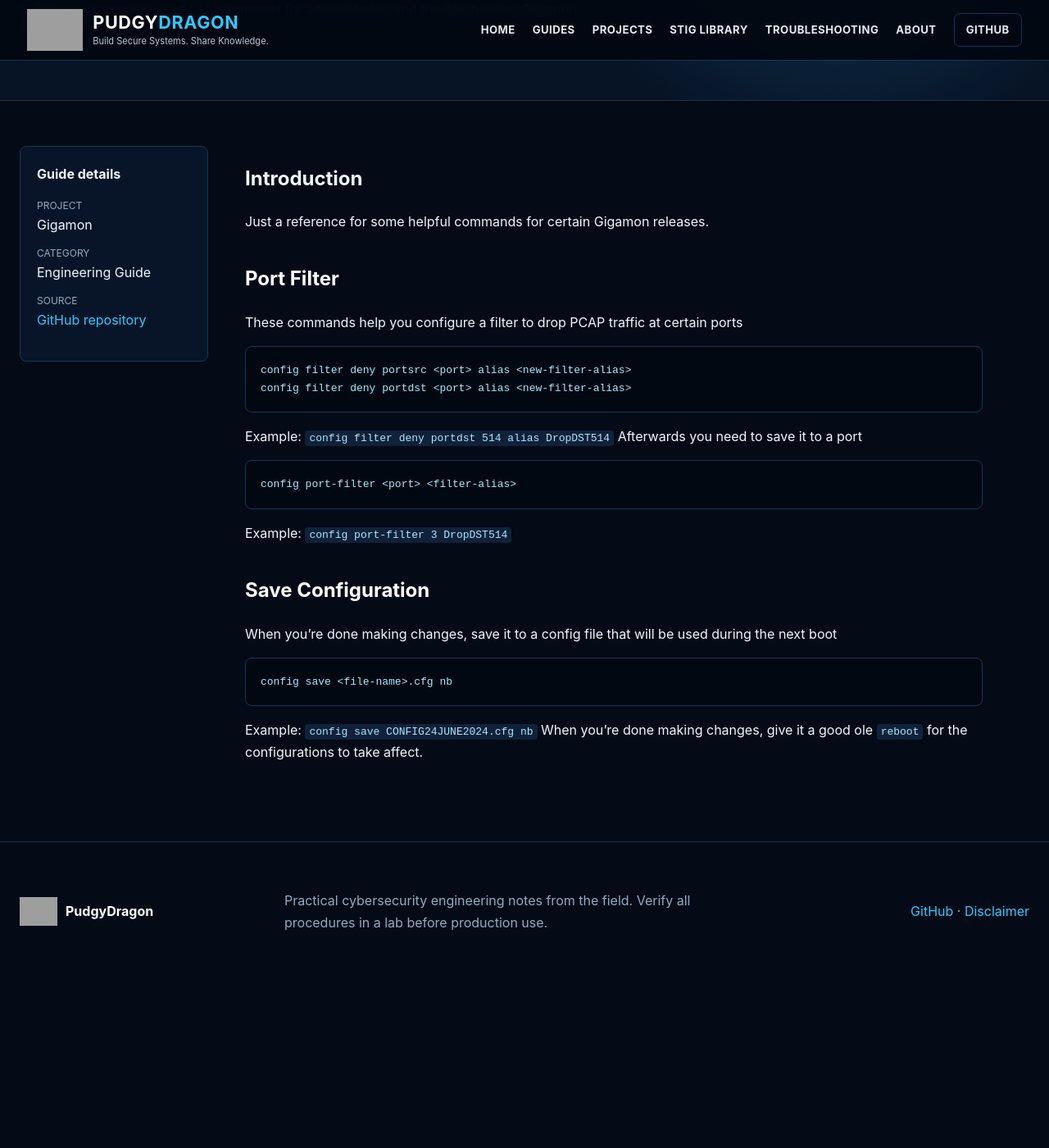
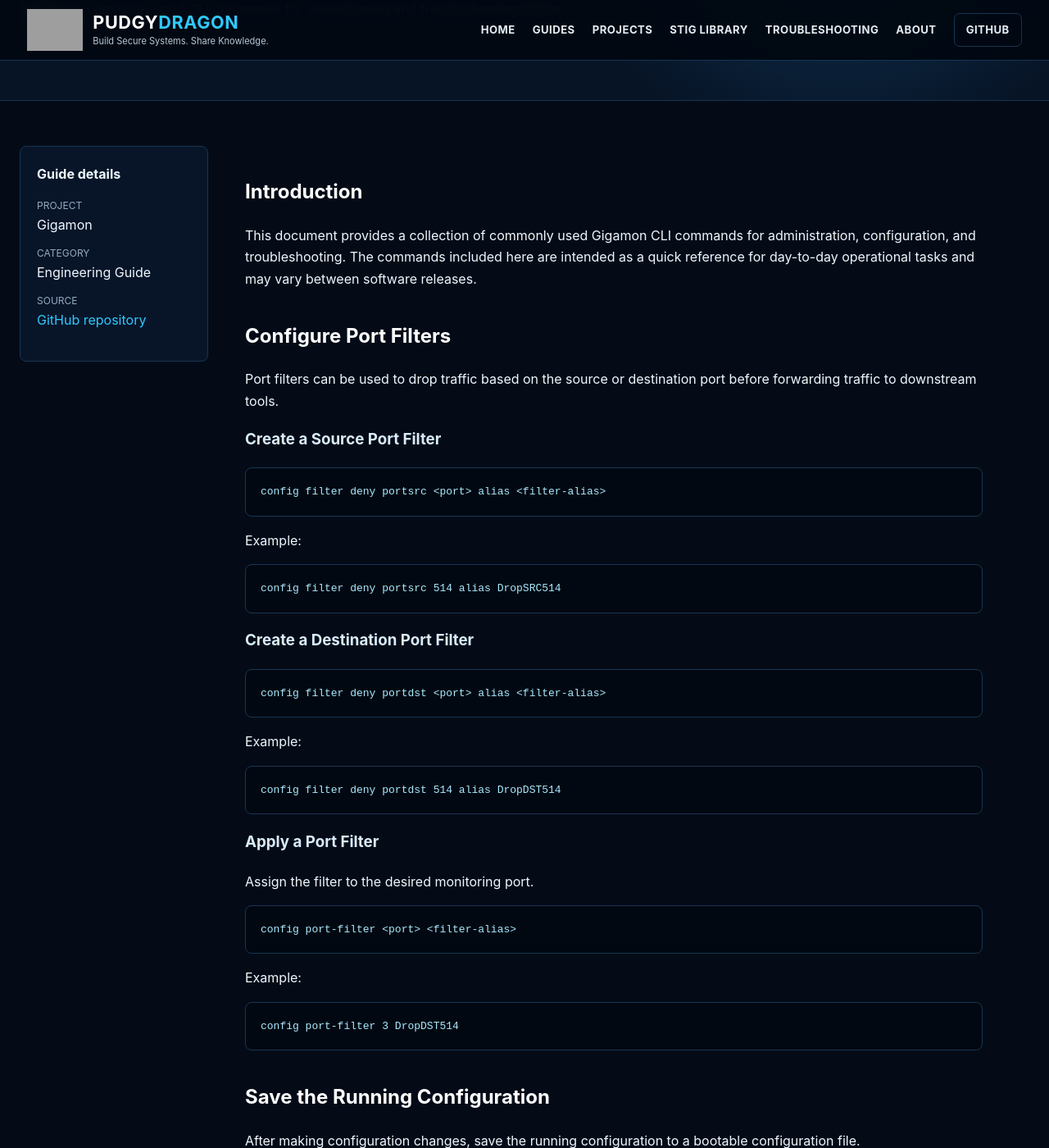
Before and after one commit to PudgyDragon/pudgydragon.github.io, a Jekyll site: the page built from _guides/gigamon-misc-commands.md, in a window 1280 px wide and 1400 px high, scrolled down 264 px. Shown: the whole window at 82% size. Built offline with Jekyll 4.4.1, drawn with Linux system fonts in a browser that asks for light colours; before the commit the page ends 1460 px from its top, so only the background shows below that; some of the changed text lies outside the part shown; grey boxes are pictures that could not be loaded.

Commit message:
Update gigamon-misc-commands.md

````diff
--- a/_guides/gigamon-misc-commands.md
+++ b/_guides/gigamon-misc-commands.md
@@ -6,26 +6,72 @@ description: "Reference commonly used CLI commands for administering and trouble
 source_url: "https://github.com/PudgyDragon/Gigamon/blob/main/MISC/commands.md"
 ---
 
-# Introduction
-Just a reference for some helpful commands for certain Gigamon releases.
+## Introduction
 
-## Port Filter
-These commands help you configure a filter to drop PCAP traffic at certain ports
+This document provides a collection of commonly used Gigamon CLI commands for administration, configuration, and troubleshooting. The commands included here are intended as a quick reference for day-to-day operational tasks and may vary between software releases.
+
+## Configure Port Filters
+
+Port filters can be used to drop traffic based on the source or destination port before forwarding traffic to downstream tools.
+
+### Create a Source Port Filter
+
+```bash
+config filter deny portsrc <port> alias <filter-alias>
 ```
-config filter deny portsrc <port> alias <new-filter-alias>
-config filter deny portdst <port> alias <new-filter-alias>
+
+Example:
+
+```bash
+config filter deny portsrc 514 alias DropSRC514
 ```
-Example: `config filter deny portdst 514 alias DropDST514`
-Afterwards you need to save it to a port
+
+### Create a Destination Port Filter
+
+```bash
+config filter deny portdst <port> alias <filter-alias>
 ```
+
+Example:
+
+```bash
+config filter deny portdst 514 alias DropDST514
+```
+
+### Apply a Port Filter
+
+Assign the filter to the desired monitoring port.
+
+```bash
 config port-filter <port> <filter-alias>
 ```
-Example: `config port-filter 3 DropDST514`
 
-## Save Configuration
-When you're done making changes, save it to a config file that will be used during the next boot
+Example:
+
+```bash
+config port-filter 3 DropDST514
 ```
-config save <file-name>.cfg nb
+
+## Save the Running Configuration
+
+After making configuration changes, save the running configuration to a bootable configuration file.
+
+```bash
+config save <filename>.cfg nb
 ```
-Example: `config save CONFIG24JUNE2024.cfg nb`
-When you're done making changes, give it a good ole `reboot` for the configurations to take affect.
+
+Example:
+
+```bash
+config save CONFIG24JUNE2024.cfg nb
+```
+
+Reboot the appliance to load the newly saved configuration.
+
+```bash
+reboot
+```
+
+## Additional Resources
+
+- Refer to the Gigamon CLI Reference Guide for the software release running in your environment.
````
